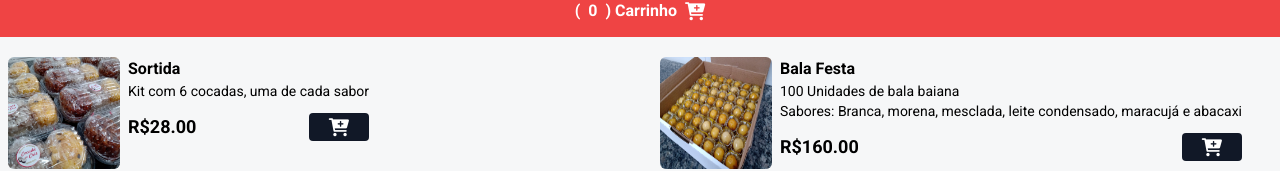
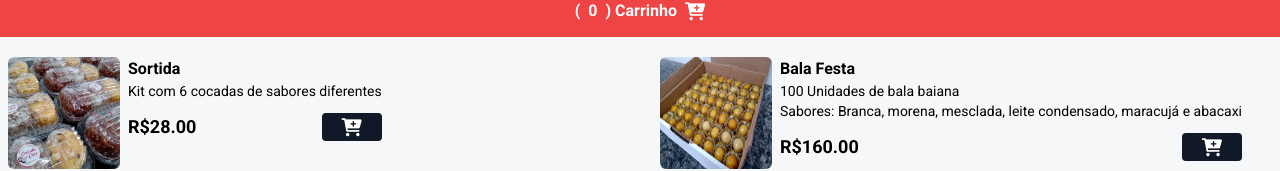
Before and after one commit to NathanCarvalhodaCunha/Cocada_da_Cris, a website: page index.html in a window 1280 px wide. Shown: the part 763-934 px from the top of the page. Drawn offline with nearby package versions, Linux system fonts and the light colour scheme.

Commit message:
cardapio

```diff
--- a/index.html
+++ b/index.html
@@ -97,7 +97,7 @@
                 <img src="Imagens/Sortidas.jpg" alt="Sortida" class="w-28 h-28 rounded-md hover:scale-110 hover:-rotate-2 duration-300">
                 <div>
                     <p class="font-bold">Sortida</p>
-                    <p class="text-sm">Kit com 6 cocadas, uma de cada sabor</p>
+                    <p class="text-sm">Kit com 6 cocadas de sabores diferentes</p>
                     <div class="flex items-center gap-2 justify-between mt-3">
                         <p class="font-bold text-lg">R$28.00</p>
                         <button class="bg-gray-900 px-5 rounded add-to-cart-btn" data-name="Sortida" data-price="28.00">
```
